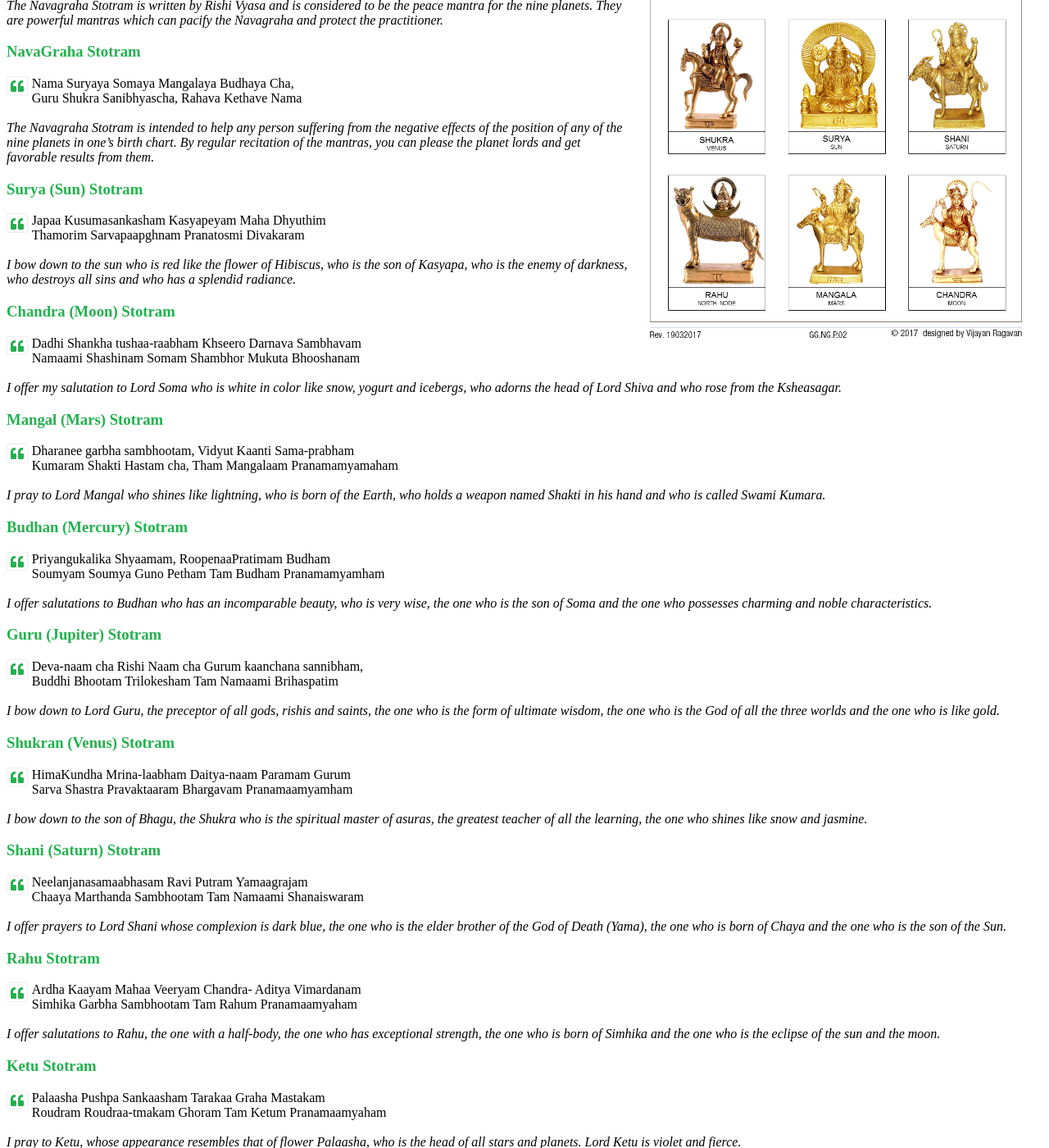
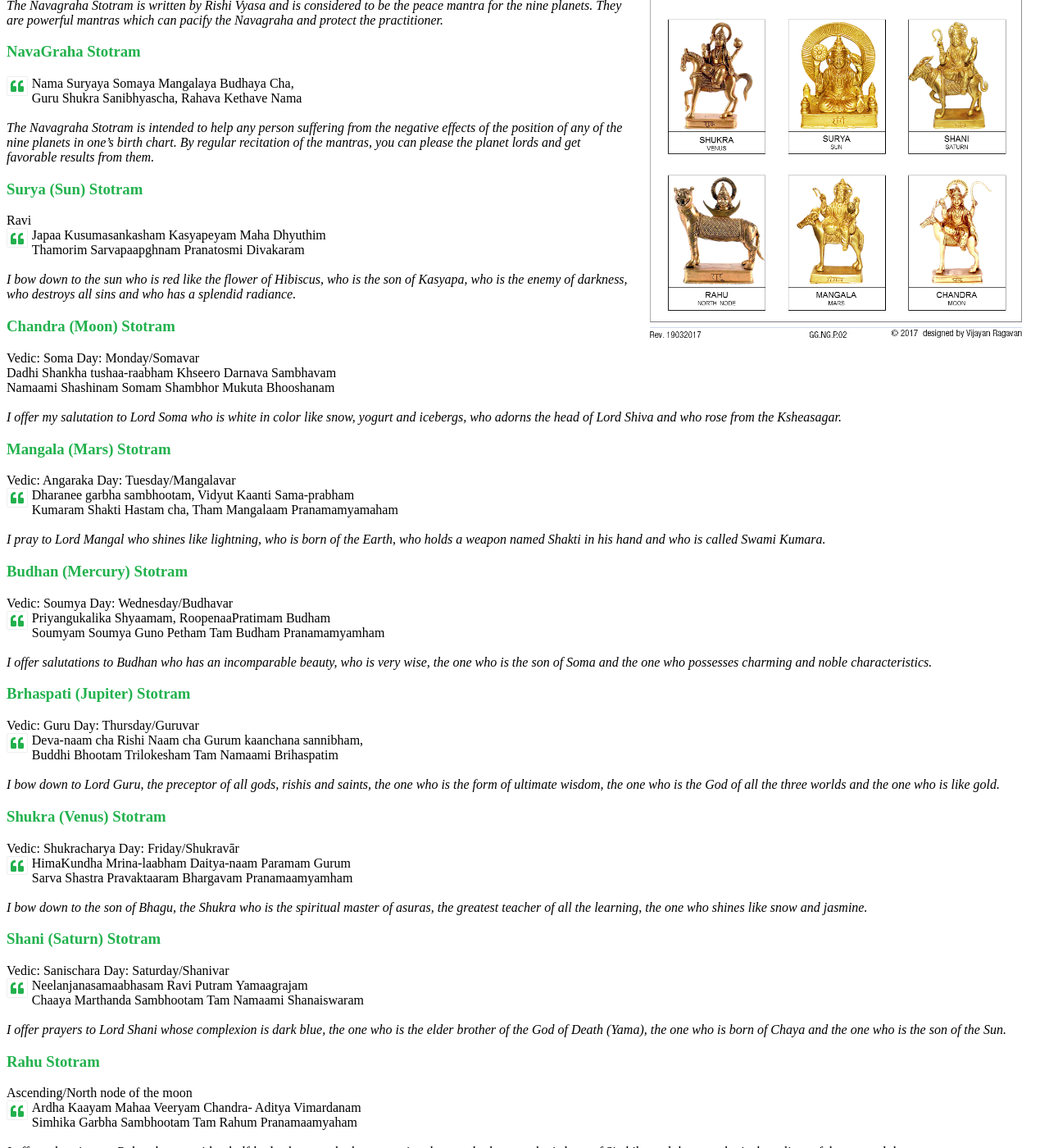
Before and after one commit to muralinarayanan/muralinarayanan.github.io, a Jekyll site: the page built from Navagraha.html, in a window 1280 px wide and 1400 px high, scrolled down 530 px. Shown: the whole window at 82% size. Built offline with Jekyll 4.4.1, drawn with Linux system fonts in a browser that asks for light colours; some web fonts are replaced; some of the changed text lies outside the part shown.

Commit message:
Add Vedic name to Navagraha

```diff
--- a/Navagraha.html
+++ b/Navagraha.html
@@ -34,6 +34,7 @@ The Navagraha Stotram is intended to help any person suffering from the negative
 
 
 <h3>Surya (Sun) Stotram</h3>
+Ravi <br>
 <i class="fa fa-quote-left fa-pull-left fa-border" style="color:#22b14d;"></i>
 Japaa Kusumasankasham Kasyapeyam Maha Dhyuthim <br>
 Thamorim Sarvapaapghnam Pranatosmi Divakaram <br>
@@ -45,7 +46,7 @@ I bow down to the sun who is red like the flower of Hibiscus, who is the son of
 
 
 <h3>Chandra (Moon) Stotram</h3>
-<i class="fa fa-quote-left fa-pull-left fa-border" style="color:#22b14d;"></i>
+Vedic: Soma Day: Monday/Somavar <br>
 Dadhi Shankha tushaa-raabham Khseero Darnava Sambhavam <br>
 Namaami Shashinam Somam Shambhor Mukuta Bhooshanam <br>
 
@@ -54,7 +55,8 @@ Namaami Shashinam Somam Shambhor Mukuta Bhooshanam <br>
 I offer my salutation to Lord Soma who is white in color like snow, yogurt and icebergs, who adorns the head of Lord Shiva and who rose from the Ksheasagar.
 </em>
 
-<h3>Mangal (Mars) Stotram</h3>
+<h3>Mangala (Mars) Stotram</h3>
+Vedic: Angaraka Day: Tuesday/Mangalavar <br>
 <i class="fa fa-quote-left fa-pull-left fa-border" style="color:#22b14d;"></i>
 Dharanee garbha sambhootam, Vidyut Kaanti Sama-prabham <br>
 Kumaram Shakti Hastam cha, Tham Mangalaam Pranamamyamaham <br>
@@ -65,6 +67,7 @@ I pray to Lord Mangal who shines like lightning, who is born of the Earth, who h
 </em>
 
 <h3>Budhan (Mercury) Stotram</h3>
+Vedic: Soumya Day: Wednesday/Budhavar<br>
 <i class="fa fa-quote-left fa-pull-left fa-border" style="color:#22b14d;"></i>
 Priyangukalika Shyaamam, RoopenaaPratimam Budham <br>
 Soumyam Soumya Guno Petham Tam Budham Pranamamyamham <br>
@@ -74,7 +77,8 @@ Soumyam Soumya Guno Petham Tam Budham Pranamamyamham <br>
 I offer salutations to Budhan who has an incomparable beauty, who is very wise, the one who is the son of Soma and the one who possesses charming and noble characteristics.
 </em>
 
-<h3>Guru (Jupiter) Stotram</h3>
+<h3>Brhaspati (Jupiter) Stotram</h3>
+Vedic: Guru Day: Thursday/Guruvar<br>
 <i class="fa fa-quote-left fa-pull-left fa-border" style="color:#22b14d;"></i>
 Deva-naam cha Rishi Naam cha Gurum kaanchana sannibham, <br>
 Buddhi Bhootam Trilokesham Tam Namaami Brihaspatim <br>
@@ -84,7 +88,8 @@ Buddhi Bhootam Trilokesham Tam Namaami Brihaspatim <br>
 I bow down to Lord Guru, the preceptor of all gods, rishis and saints, the one who is the form of ultimate wisdom, the one who is the God of all the three worlds and the one who is like gold.
 </em>
 
-<h3>Shukran (Venus) Stotram</h3>
+<h3>Shukra (Venus) Stotram</h3>
+Vedic: Shukracharya Day: Friday/Shukravār <br>
 <i class="fa fa-quote-left fa-pull-left fa-border" style="color:#22b14d;"></i>
 HimaKundha Mrina-laabham Daitya-naam Paramam Gurum <br>
 Sarva Shastra Pravaktaaram Bhargavam Pranamaamyamham <br>
@@ -95,6 +100,7 @@ I bow down to the son of Bhagu, the Shukra who is the spiritual master of asuras
 </em>
 
 <h3>Shani (Saturn) Stotram</h3>
+Vedic: Sanischara Day: Saturday/Shanivar <br>
 <i class="fa fa-quote-left fa-pull-left fa-border" style="color:#22b14d;"></i>
 Neelanjanasamaabhasam Ravi Putram Yamaagrajam <br>
 Chaaya Marthanda Sambhootam Tam Namaami Shanaiswaram <br>
@@ -105,6 +111,7 @@ I offer prayers to Lord Shani whose complexion is dark blue, the one who is the
 </em>
 
 <h3>Rahu Stotram</h3>
+Ascending/North node of the moon <br>
 <i class="fa fa-quote-left fa-pull-left fa-border" style="color:#22b14d;"></i>
 Ardha Kaayam Mahaa Veeryam Chandra- Aditya Vimardanam <br>
 Simhika Garbha Sambhootam Tam Rahum Pranamaamyaham <br>
@@ -115,6 +122,7 @@ I offer salutations to Rahu, the one with a half-body, the one who has exception
 </em>
 
 <h3>Ketu Stotram</h3>
+Descending/South node of the moon <br>
 <i class="fa fa-quote-left fa-pull-left fa-border" style="color:#22b14d;"></i>
 Palaasha Pushpa Sankaasham Tarakaa Graha Mastakam <br>
 Roudram Roudraa-tmakam Ghoram Tam Ketum Pranamaamyaham <br>
```
